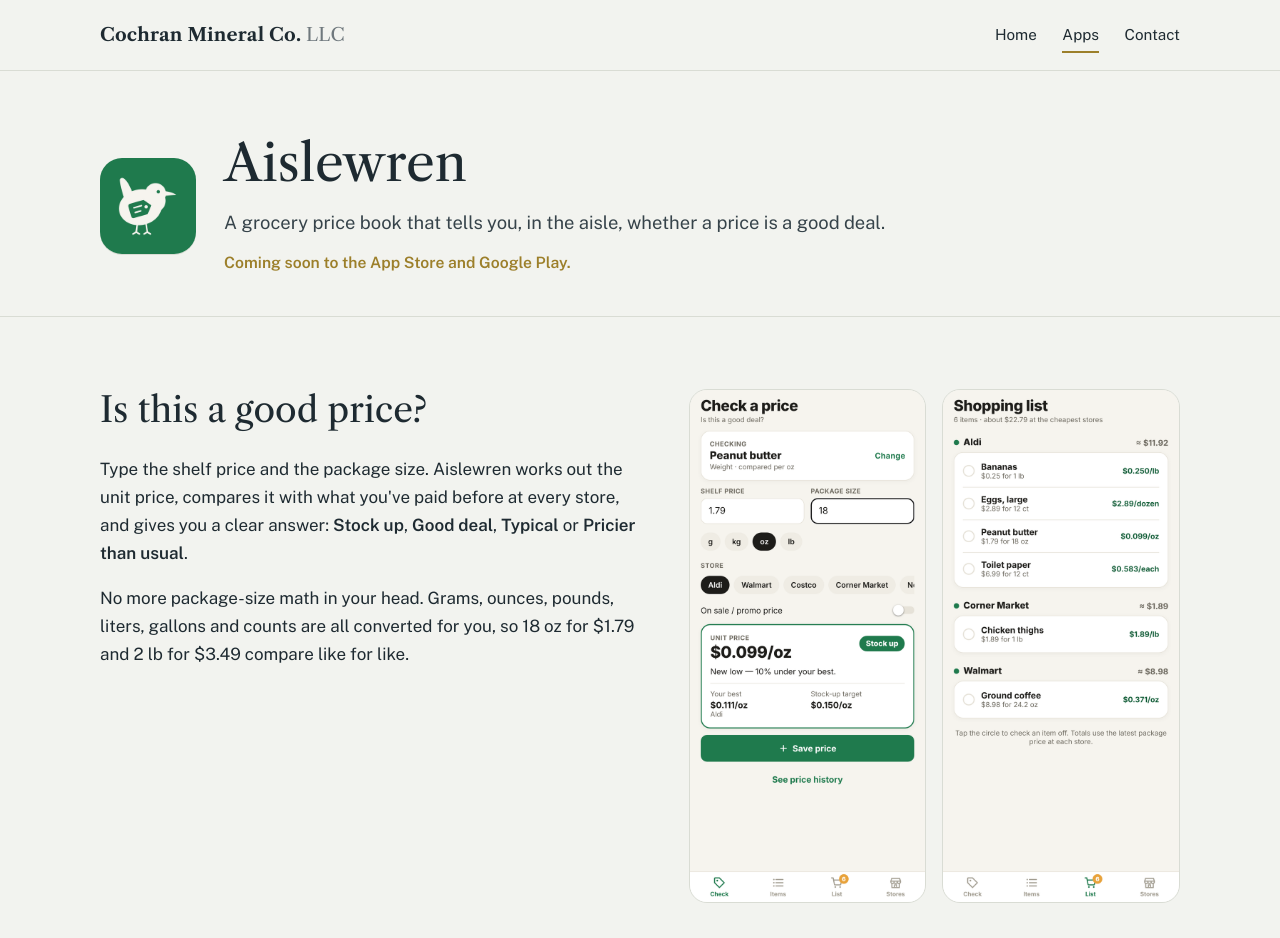
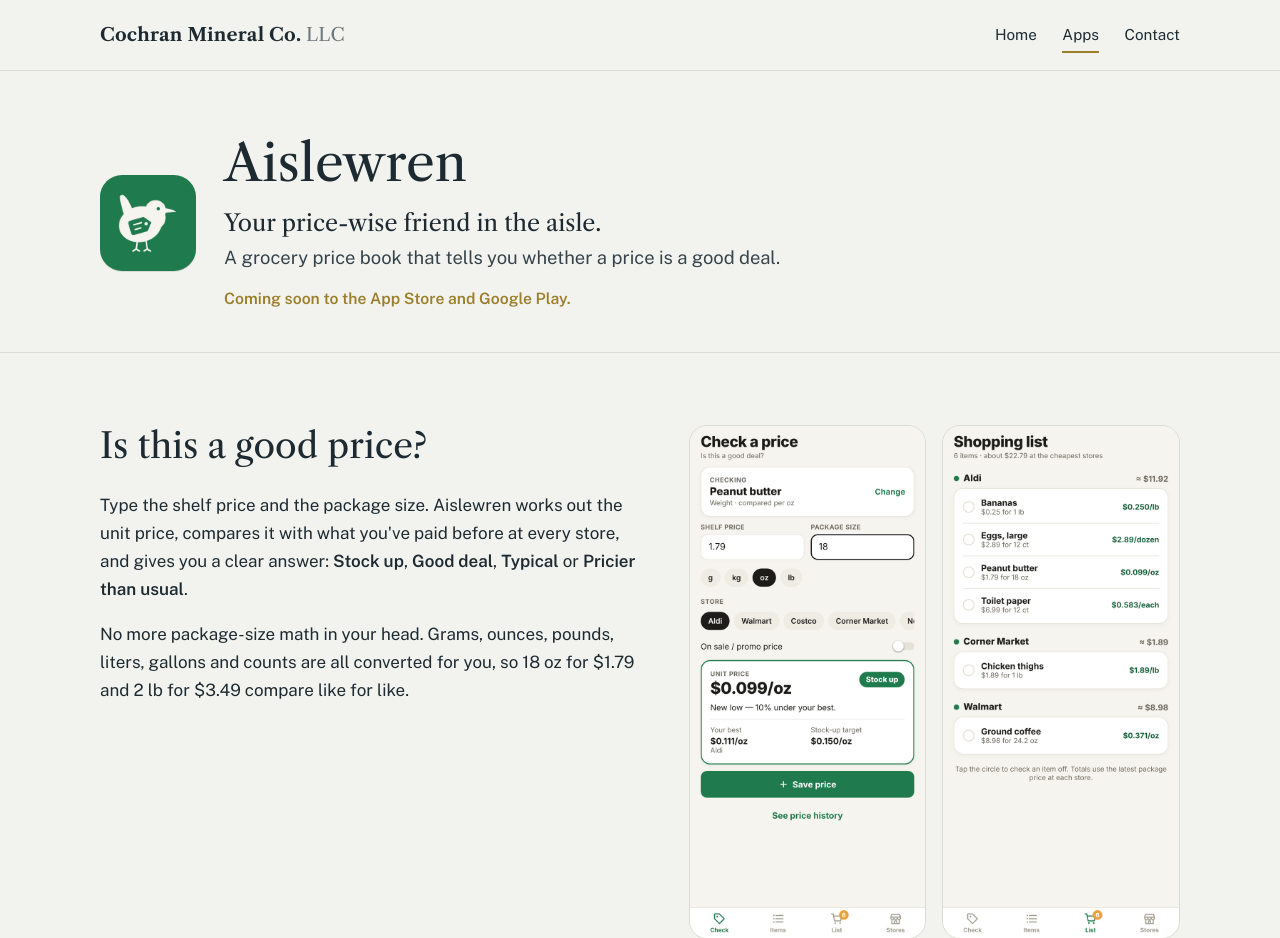
Before and after one commit to hahhahsnake/cochranmineral-site, a plain HTML site: page aislewren.html in a window 1280 px wide. Shown: the top 938 px of the page. Drawn offline with nearby package versions, Linux system fonts and the light colour scheme.

Commit message:
Aislewren page: add slogan
Co-Authored-By: Claude Opus 5.5 <noreply@anthropic.com>
Claude-Session: https://claude.ai/code/session_01VJgvkoFQ9wYZZgmZVeQyaM

```diff
--- a/aislewren.html
+++ b/aislewren.html
@@ -4,7 +4,7 @@
 <meta charset="utf-8">
 <meta name="viewport" content="width=device-width, initial-scale=1">
 <title>Aislewren · Cochran Mineral Co.</title>
-<meta name="description" content="Aislewren is a private, offline grocery price book. Type the shelf price and size, and see in seconds whether it's a good deal.">
+<meta name="description" content="Aislewren, your price-wise friend in the aisle: a private, offline grocery price book. Type the shelf price and size, and see in seconds whether it's a good deal.">
 <link rel="preconnect" href="https://fonts.googleapis.com">
 <link rel="preconnect" href="https://fonts.gstatic.com" crossorigin>
 <link href="https://fonts.googleapis.com/css2?family=Libre+Caslon+Text:wght@400;700&family=Public+Sans:wght@400;500;600&display=swap" rel="stylesheet">
@@ -28,7 +28,8 @@
       <img class="app-icon" src="aislewren-icon.png" width="96" height="96" alt="Aislewren app icon: a wren carrying a price tag">
       <div>
         <h1>Aislewren</h1>
-        <p>A grocery price book that tells you, in the aisle, whether a price is a good deal.</p>
+        <p class="slogan">Your price-wise friend in the aisle.</p>
+        <p>A grocery price book that tells you whether a price is a good deal.</p>
         <p class="status">Coming soon to the App Store and Google Play.</p>
       </div>
     </div>
--- a/styles.css
+++ b/styles.css
@@ -130,3 +130,4 @@ p { max-width: var(--measure); }
   .app-intro { grid-template-columns: 1fr; }
   .app-head .wrap { align-items: flex-start; }
 }
+.app-head .slogan { font: 400 1.45rem/1.3 var(--serif); color: var(--galena); margin: 0 0 0.35rem; }
```
